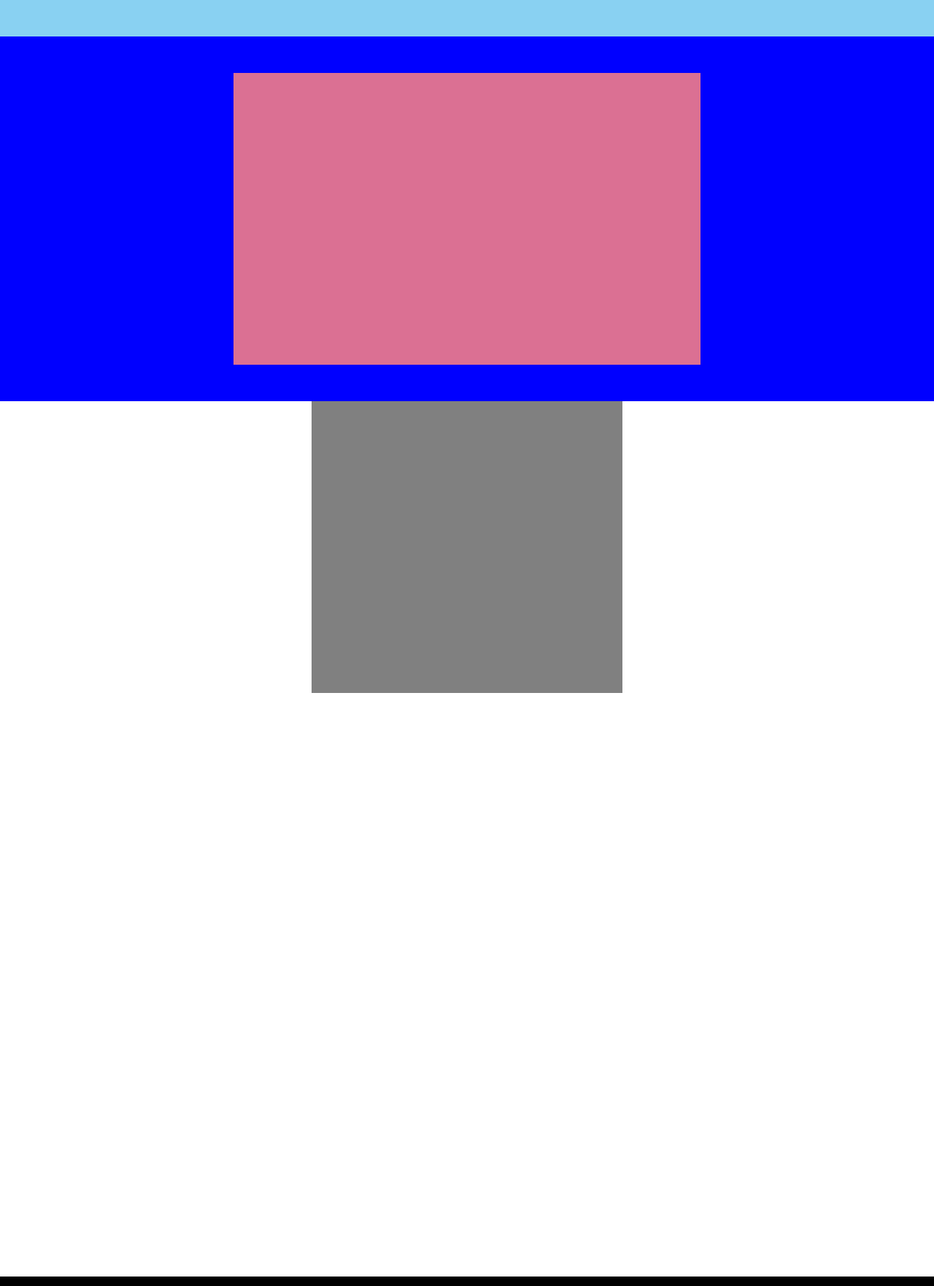
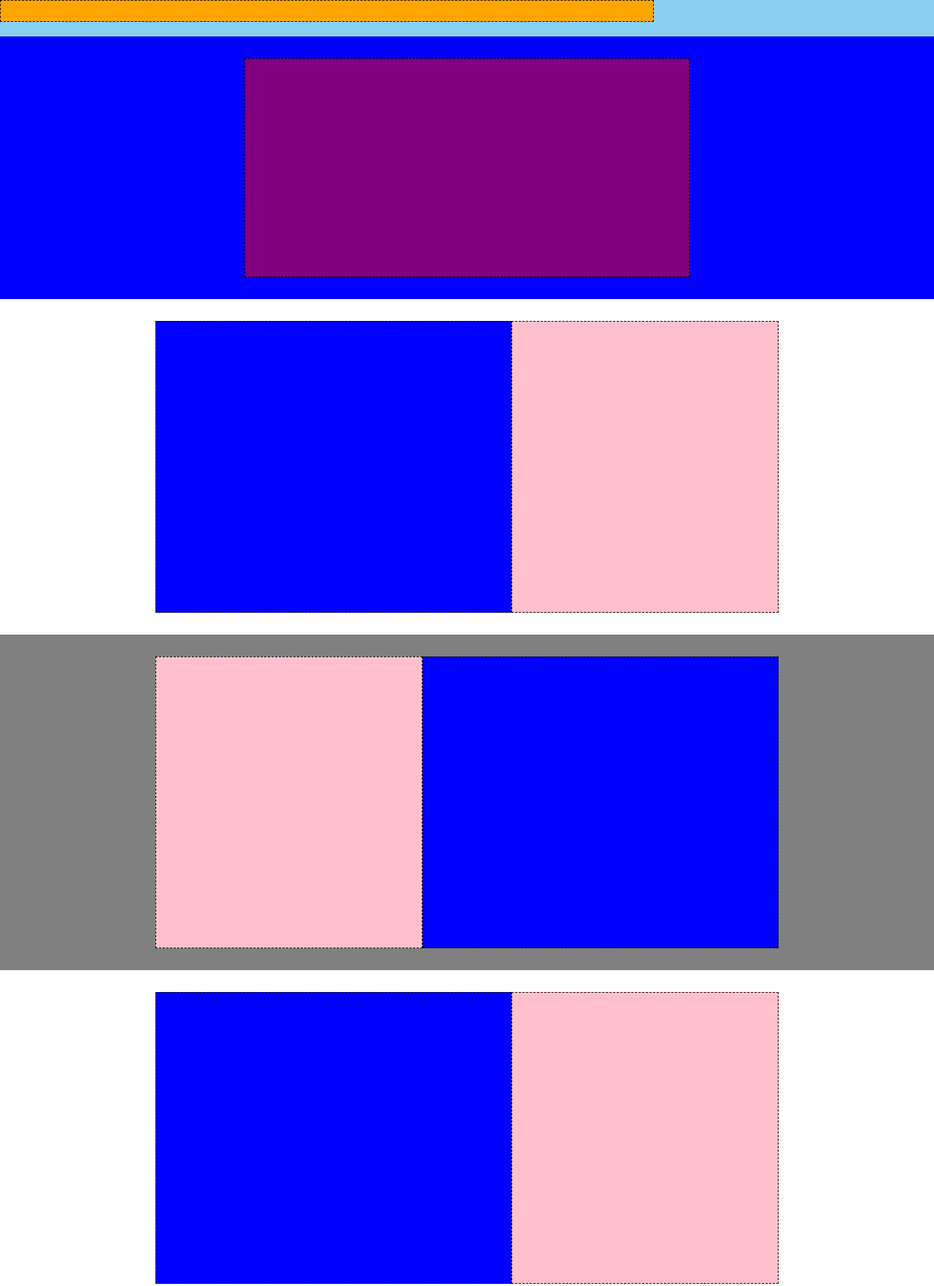
Before and after one commit to Giuseppe-Rizza/htmlcss-struttura-discord, a plain HTML site: page index.html in a window 1280 px wide. Shown: the top 1763 px of the page at 73% size. Drawn offline with Linux system fonts and the light colour scheme.

```diff
--- a/css/style.css
+++ b/css/style.css
@@ -11,49 +11,92 @@
     height: 50px;
 }
 
+.orange-box {
+    display: flex;
+    align-items: center;
+    width: 70%;
+    background-color: orange;
+    height: 30px;
+}
+
 /* regole del blocco centrale */
 
-#riga-blu {
-    display: flex;
-    justify-content: center;
-    align-items: center;
-    background-color: blue;
-    height: 500px;
-    width: 100%;
-}
-
-#riga-blu-rosa {
-    background-color: palevioletred;
-    height: 80%;
-    width: 50%;
-}
 
 .container {
     display: flex;
-    height: 1200px;
+    justify-content: center;
     width: 100%;
+    padding: 30px;
 }
 
-#riga-bianca {
+.last-container {
     display: flex;
     justify-content: center;
-    align-items: center;
-    background-color: white;
-    height: 400px;
-    width: 100%
+    flex-direction: row;
+    width: 100%;
+    padding: 30px;
 }
 
-#riga-grigia {
-    display: flex;
-    justify-content: center;
-    align-items: center;
+.bg-blue {
+    background-color: blue;
+}
+
+.bg-white {
+    background-color: white;
+}
+
+.bg-gray {
     background-color: gray;
+}
+
+.bg-black {
+    background-color: black;
+}
+
+.purple-box {
+    width: 50%;
+    background-color: purple;
+    height: 300px;
+}
+
+.blue-box {
+    width: 40%;
+    background-color: blue;
     height: 400px;
-    width: 100%;
+}
+
+.pink-box {
+    width: 30%;
+    background-color: pink;
+    height: 400px;
+}
+
+.green-box {
+    width: 70%;
+    background-color: green;
+    height: 600px;
+}
+
+.red-box {
+    width: 16%;
+    background-color: red;
+    height: 500px;
+}
+
+.yellow-box {
+    width: 12%;
+    background-color: yellow;
+    height: 500px;
+}
+
+.debug {
+    border: 1px dashed black;
 }
 
 /* regole footer */
 footer {
     background-color: black;
     min-height: 100px;
+    border-top: 1px solid white;
+    border-bottom: 1px solid white;
 }
--- a/index.html
+++ b/index.html
@@ -9,7 +9,12 @@
 <body>
 
     <!-- intestazione -->
+
     <header>
+
+            <div class="orange-box debug">
+
+            </div>
 
     </header>
 
@@ -17,27 +22,82 @@
 
         <main>
 
-            <!-- blocco sfondo blu -->
-            <div id="riga-blu">
+            <div class="container bg-blue">
 
-                <div id="riga-blu-rosa">
+                <div class="purple-box debug">
 
                 </div>
 
             </div>
 
-            <div class="container">
+            <div class="container bg-white">
 
-                <div id="riga-bianca">
+                <div class="blue-box debug">
+
                 </div>
 
-                <div id="riga-grigia">
-                </div>
+                <div class="pink-box debug">
 
-                <div id="riga-bianca">
                 </div>
 
             </div>
+
+            <div class="container bg-gray">
+
+                <div class="pink-box debug">
+
+                </div>
+
+                <div class="blue-box debug">
+
+                </div>
+
+            </div>
+
+            <div class="container bg-white">
+
+                <div class="blue-box debug">
+
+                </div>
+
+                <div class="pink-box debug">
+
+                </div>
+
+            </div>
+
+            <div class="container bg-gray">
+
+                <div class="green-box debug">
+
+                </div>
+
+            </div>
+
+            <div class="last-container bg-black">
+
+                <div class="red-box debug">
+
+                </div>
+
+                <div class="yellow-box debug">
+
+                </div>
+
+                <div class="yellow-box debug">
+
+                </div>
+
+                <div class="yellow-box debug">
+
+                </div>
+
+                <div class="yellow-box debug">
+
+                </div>
+
+            </div>
+
 
         </main>
 
```
